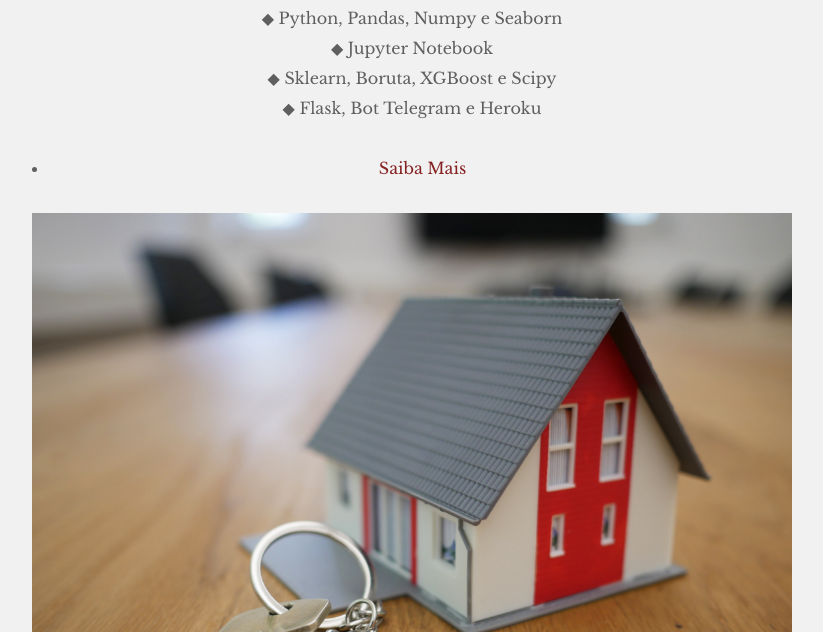
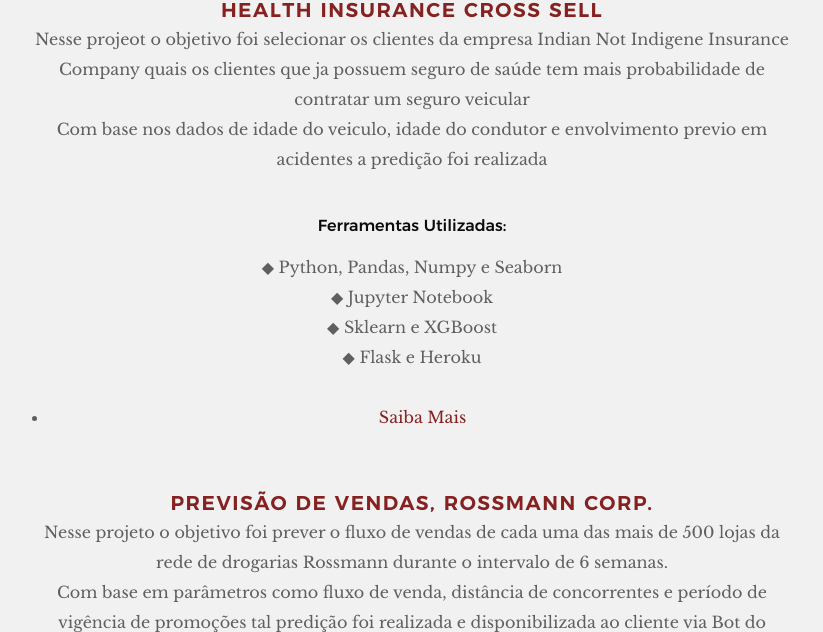
Before and after one commit to aquides/aquides.github.io, a plain HTML site: page index.html in a window 1280 px wide. Shown: the part 4145-4777 px from the top of the page, without its empty margins (228-1051 px from the left). Drawn offline with Linux system fonts and the light colour scheme.

Commit message:
Update index.html

```diff
--- a/index.html
+++ b/index.html
@@ -218,6 +218,25 @@
                 <section>
 
             									<div class="posts">
+
+                                                    <article>
+            											<a href="#" class="image"><img src=https://user-images.githubusercontent.com/104724574/168601239-f561d08c-cfad-4226-ade7-4b6ec948cea8.png alt="" /></a>
+            											<h3>HEALTH INSURANCE CROSS SELL </h3>
+            											<p>Nesse projeot o objetivo foi selecionar os clientes da empresa Indian Not Indigene Insurance Company quais os clientes que ja possuem seguro de saúde tem mais probabilidade de contratar um seguro veicular<br>
+                                                            Com base nos dados de idade do veiculo, idade do condutor e envolvimento previo em acidentes a predição foi realizada <br>
+                                    <h5> Ferramentas Utilizadas: <br></h5>
+                                     ◆ Python, Pandas, Numpy e Seaborn<br>
+                                     ◆ Jupyter Notebook<br>
+                                     ◆ Sklearn e XGBoost <br>
+                                     ◆ Flask e Heroku
+                                    </p>
+
+                                  <ul class="actions">
+            												<li><a href="https://github.com/aquides/health_insurance" class="button">Saiba Mais</a></li>
+            											</ul>
+            										</article>
+
+
             										<article>
             											<a href="#" class="image"><img src="images/How-to-Accurately-Forecast-Sales-opengraph.png" alt="" /></a>
             											<h3> Previsão de vendas, Rossmann Corp. </h3>
```
